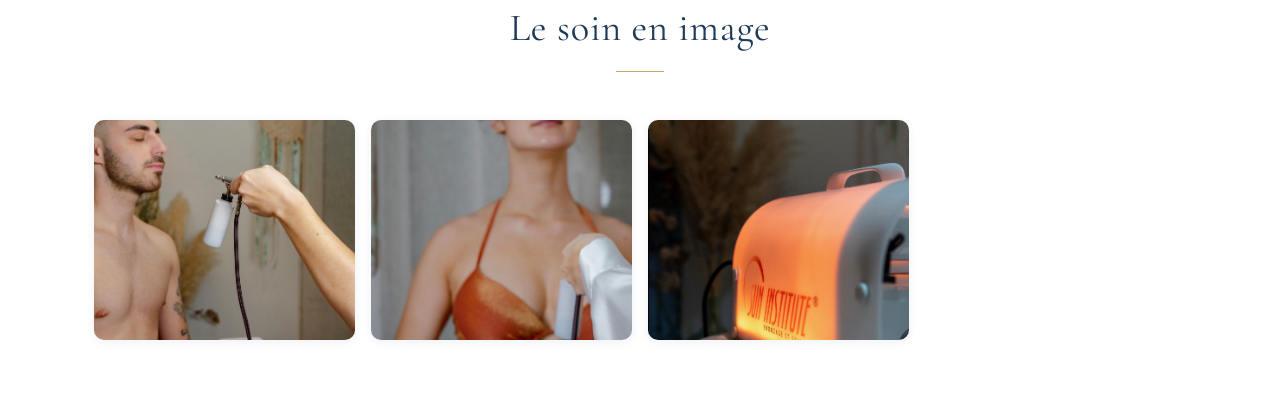
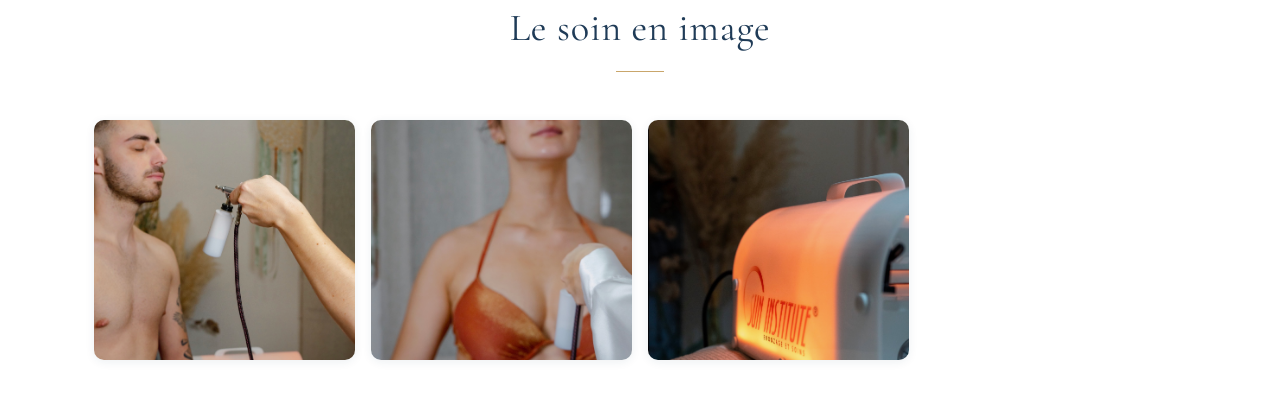
Before and after one commit to LeopoldBerns10/Le-Boudoir-Beaute, a plain HTML site: page prestations/bronzage.html in a window 1280 px wide. Shown: the part 1664-2074 px from the top of the page. Drawn offline with nearby package versions, Linux system fonts and the light colour scheme.

Commit message:
Galeries : suppression de l'effet masonry (1 photo géante + petites) au profit d'une grille uniforme sur toutes les pages, rendu plus propre et régulier. Retrait de la photo table de manucure (hors-sujet) de la galerie Soins Visage

```diff
--- a/css/styles.css
+++ b/css/styles.css
@@ -778,22 +778,18 @@ h3 { font-size: clamp(1.2rem, 2.5vw, 1.7rem); }
 }
 .tarifs-group-title:first-child { margin-top: 0; }
 
-/* ---- Galerie ---- */
+/* ---- Galerie ----
+   Grille uniforme : toutes les vignettes ont la même taille (même hauteur de ligne,
+   recadrage object-fit:cover). L'ancien effet "masonry" (1 photo géante + le reste
+   en petit, via nth-child(3n+1)) donnait un rendu déséquilibré/brouillon dès que le
+   nombre de photos n'était pas un multiple net de 3, ou que les photos avaient des
+   cadrages très différents (portrait/paysage/gros plan) — retiré au profit de cette
+   grille régulière, plus propre et prévisible sur toutes les pages. */
 .galerie-grid {
   display: grid;
   grid-template-columns: repeat(auto-fill, minmax(240px, 1fr));
-  grid-auto-rows: 220px;
-  grid-auto-flow: dense;
+  grid-auto-rows: 240px;
   gap: 1rem;
-}
-.galerie-item:nth-child(3n+1) { grid-column: span 2; grid-row: span 2; }
-
-/* Variante uniforme : désactive l'effet masonry pour les galeries à peu d'images
-   où une vignette géante déséquilibre la mise en page (ex. Bronzage, 3 photos). */
-.galerie-grid--uniform .galerie-item,
-.galerie-grid--uniform .galerie-item:nth-child(3n+1) {
-  grid-column: span 1;
-  grid-row: span 1;
 }
 .galerie-item {
   position: relative;
@@ -823,9 +819,6 @@ h3 { font-size: clamp(1.2rem, 2.5vw, 1.7rem); }
 }
 .galerie-item:hover .galerie-img { transform: scale(1.12); filter: brightness(1); }
 
-@media (max-width: 480px) {
-  .galerie-item:nth-child(3n+1) { grid-column: span 1; grid-row: span 1; }
-}
 .galerie-item:focus-visible { outline: 2px solid var(--gold); outline-offset: 2px; }
 
 /* ---- Lightbox ---- */
--- a/prestations/bronzage.html
+++ b/prestations/bronzage.html
@@ -145,7 +145,7 @@
     <p class="section-subtitle">Sun Institute</p>
     <h2 class="section-title">Le soin en image</h2>
     <div class="divider"></div>
-    <div class="galerie-grid galerie-grid--uniform fade-in">
+    <div class="galerie-grid fade-in">
       <div class="galerie-item"><img src="../Image-basse/Bronzage/IMG_1776.jpeg" alt="Application du bronzage sans UV Sun Institute au Boudoir Beauté" class="galerie-img"></div>
       <div class="galerie-item"><img src="../Image-basse/Bronzage/IMG_1783.jpeg" alt="Soin bronzant Sun Institute, application sans UV" class="galerie-img"></div>
       <div class="galerie-item"><img src="../Image-basse/Bronzage/IMG_1784.jpeg" alt="Appareil de bronzage professionnel Sun Institute" class="galerie-img"></div>
```
Also changed, not shown: prestations/soins-visage.html (+0 -1 lines).
